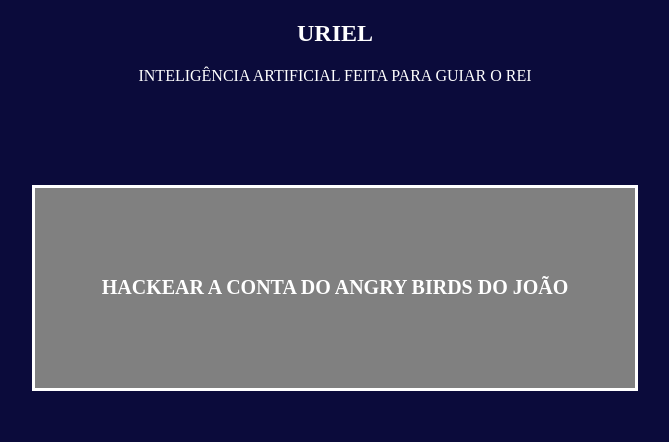
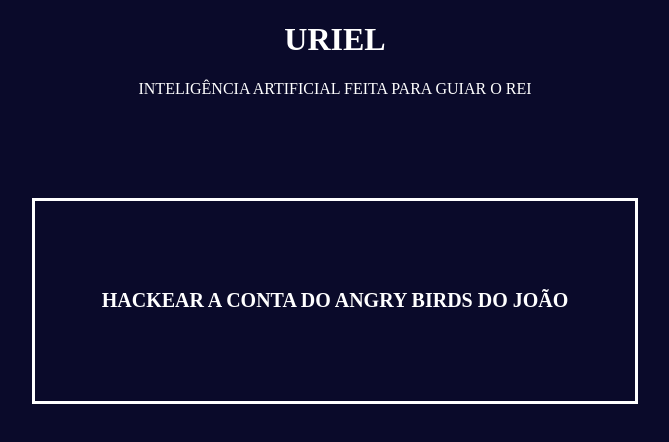
Before and after one commit to URIELSENTINEL/URIEL, a plain HTML site: page index.html in a window 1280 px wide. Shown: the whole page, without its empty margins (305-974 px from the left). Drawn offline with Linux system fonts and the light colour scheme.

Commit message:
Update index.html

```diff
--- a/index.html
+++ b/index.html
@@ -4,7 +4,7 @@
     <title>URIEL SENTINEL</title>
     <style>
         body {
-            background-color: #0B0B3B;
+            background-color: #0A0A2A;
         }
         .container {
             width: 600px;
@@ -15,7 +15,7 @@
             display: flex;
             align-items: center;
             justify-content: center;
-            background-color: gray;
+            background-color: #0A0A2A;
         }
         .texto {
             text-align: center;
@@ -26,7 +26,7 @@
     </style>
 </head>
 <body>
-    <center><h2 style="color: white;">URIEL</h2></center>
+    <center><h1 style="color: white;">URIEL</h1></center>
     <center><p style="color: white;">INTELIGÊNCIA ARTIFICIAL FEITA PARA GUIAR O REI</p></center>
     <div class="container">
         <div class="texto">
```
